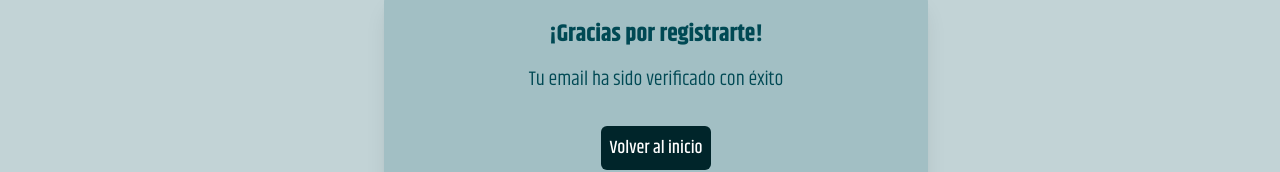
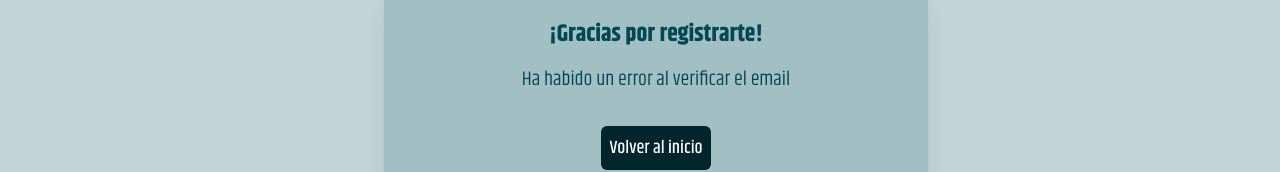
Before and after one commit to arojaspe/ClassMatch, a React (Vite) app: page /verificaremail/1 in a window 1280 px wide. Shown: the part 306-478 px from the top of the page. Built offline with nearby package versions, Linux system fonts and the light colour scheme; no server answers.

Commit message:
Update VerificarEmail.tsx

```diff
--- a/src/pages/VerificarEmail.tsx
+++ b/src/pages/VerificarEmail.tsx
@@ -43,7 +43,7 @@ export const VerificarEmail = () => {
             {isVerified ? (
               <h2>Tu email ha sido verificado con éxito</h2>
             ) : (
-              <h2>Tu email ha sido verificado con éxito</h2>
+              <h2>Ha habido un error al verificar el email</h2>
             )}
           </p>
           <Link
```
